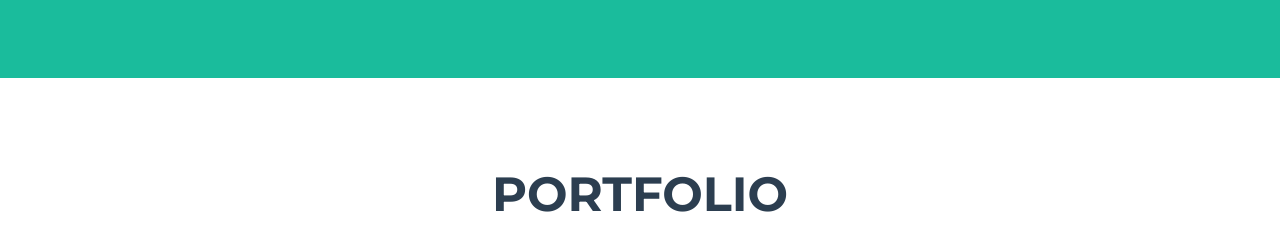
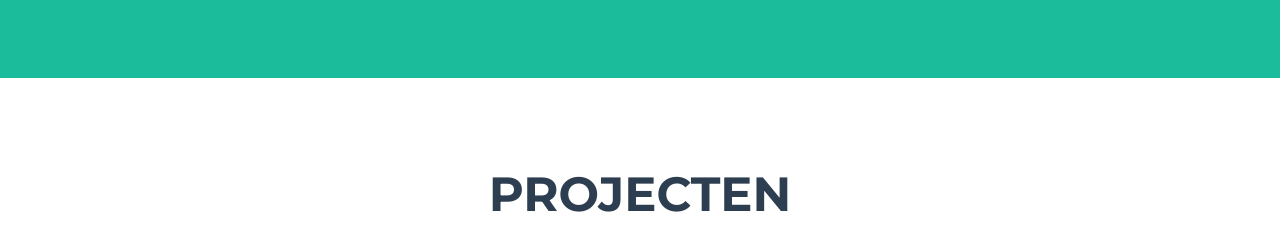
Before and after one commit to Egg321123/Egg321123.github.io, a plain HTML site: page index.html in a window 1280 px wide. Shown: the part 690-921 px from the top of the page. Drawn offline with nearby package versions, Linux system fonts and the light colour scheme.

Commit message:
Update index.html

```diff
--- a/index.html
+++ b/index.html
@@ -101,7 +101,7 @@
         <h2
           class="page-section-heading text-center text-uppercase text-secondary mb-0"
         >
-          Portfolio
+          Projecten
         </h2>
         <!-- Icon Divider-->
         <div class="divider-custom">
```
